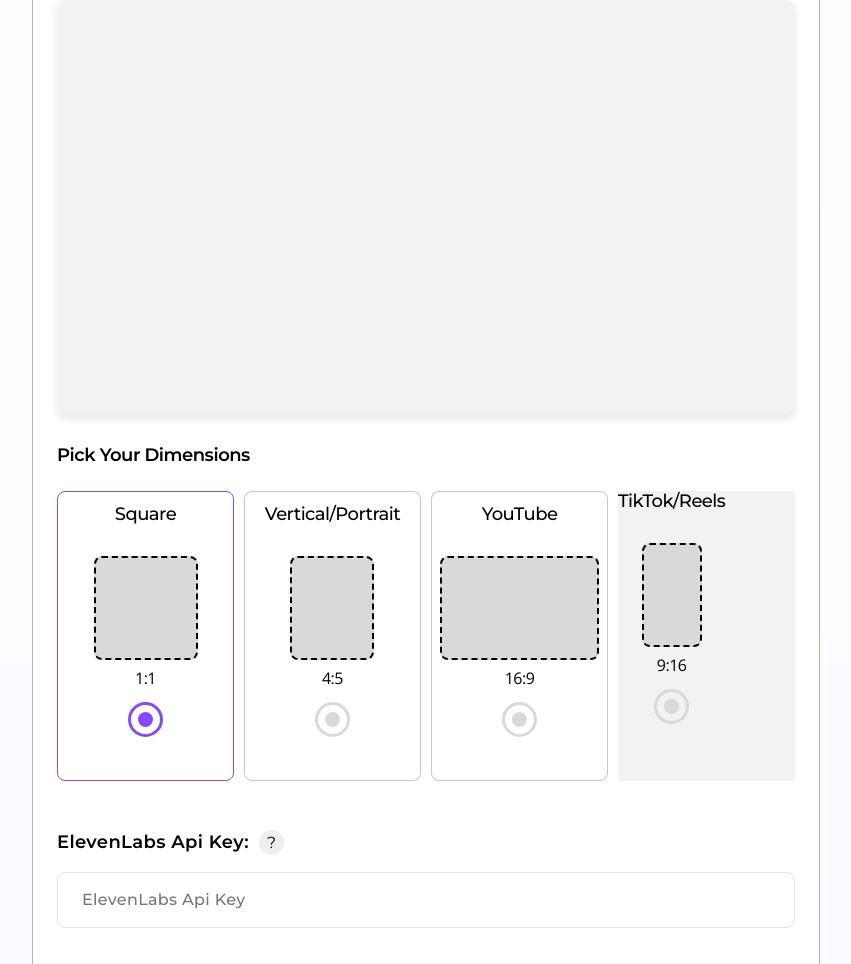
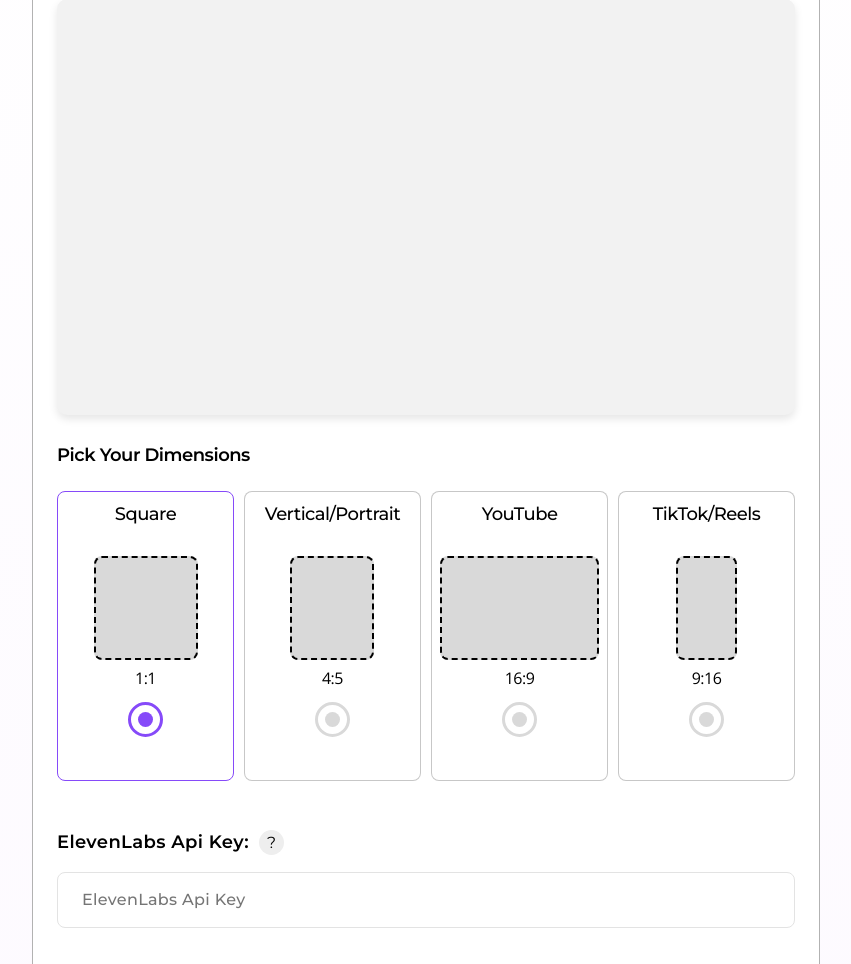
Before and after one commit to phoenix19950512/crafterv4, a Django app: page /text/ in a window 1280 px wide. Shown: the part 406-1370 px from the top of the page, without its empty margins (214-1065 px from the left). Run offline with Django 4.2, Linux system fonts and the light colour scheme; the visitor is signed in with stand-in values (Sample User, id 1); some libraries are stand-ins or nearby versions; some web fonts are replaced.

```diff
--- a/templates/vlc/frontend/VLSMaker/index.html
+++ b/templates/vlc/frontend/VLSMaker/index.html
@@ -397,7 +397,8 @@ padding: 5px;
             </div>
           </div>
         </div>
-        <div data-tooltip="Coming Soon" disabled class="box" data-resolution="9:16" style="cursor: not-allowed;display: flex; background-color: #eeeeeebb; "
+
+        <div data-tooltip="Coming Soon"  class="box" data-resolution="9:16" style="display: flex;cursor: not-allowed;background-color: #eeeeeebb;
                       justify-content: center;
                       background: white;
                       text-align: center;
```
